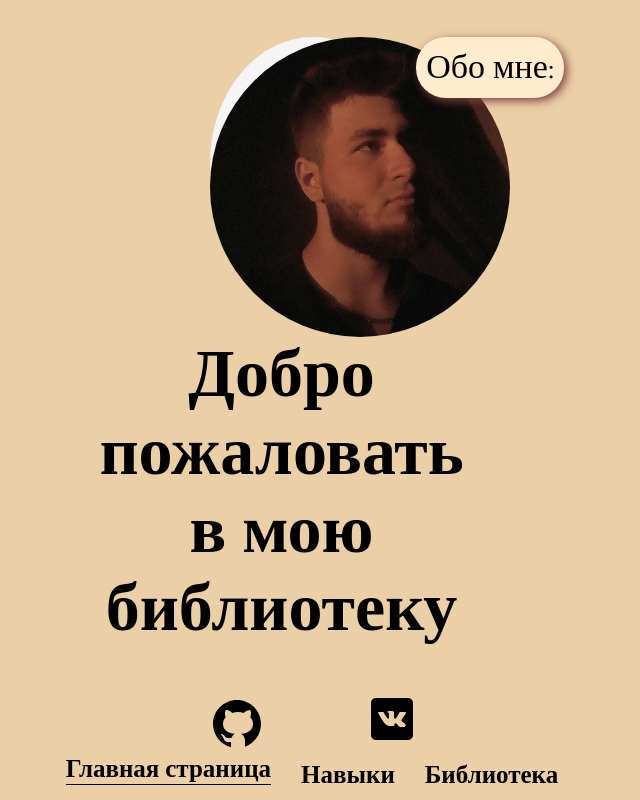
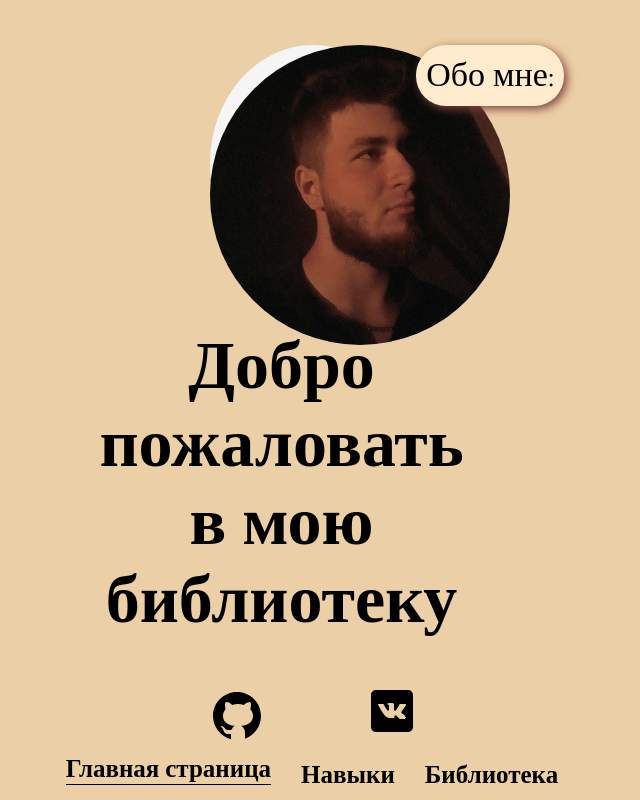
Before and after one commit to AlekseyKrasnov36/My-web-site, a plain HTML site: page index.html in a window 1280 px wide. Shown: the top 800 px of the page, without its empty margins (313-953 px from the left). Drawn offline with nearby package versions, Linux system fonts and the light colour scheme.

Commit message:
Update style.css

```diff
--- a/style.css
+++ b/style.css
@@ -22,7 +22,7 @@ header .face {
 
 header .face .border-face {
   width: 16.146vw;
-  height: 31.704vh;
+  height: 29.704vh;
   background-color: whitesmoke;
   border-radius: 50%;
   display: flex;
```
